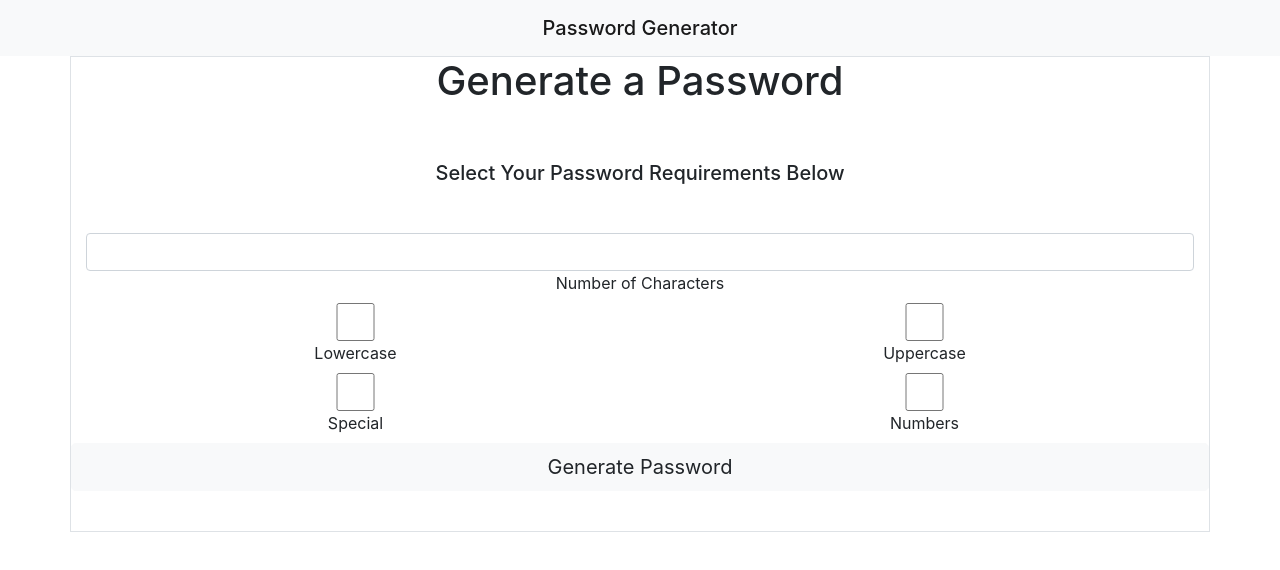
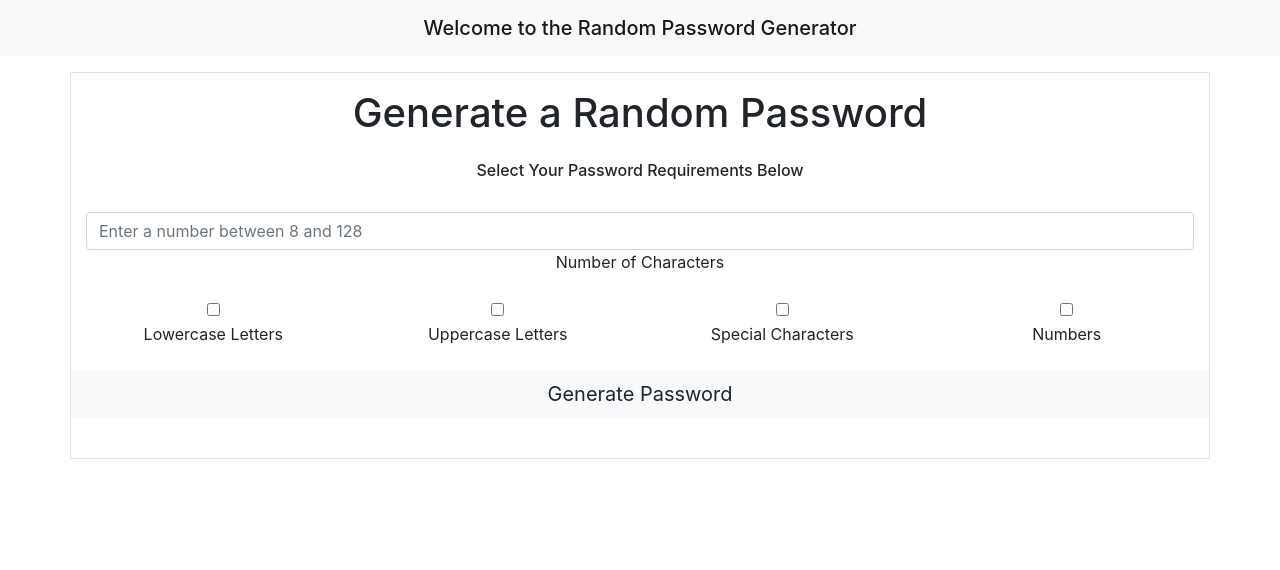
Before and after one commit to rginsberg549/password-generator-v1, a plain HTML site: page index.html in a window 1280 px wide. Drawn offline with nearby package versions, Linux system fonts and the light colour scheme.

Commit message:
finishied project

```diff
--- a/index.html
+++ b/index.html
@@ -10,59 +10,65 @@
 <body>
 
     <nav class="navbar navbar-light bg-light">
-        <span class="navbar-brand mb-0 h1 mx-auto">Password Generator</span>
+        <span class="navbar-brand mb-0 h1 mx-auto">Welcome to the Random Password Generator</span>
       </nav>
 
-    <div class="container border text-center">
+    <div class="container border text-center mt-3">
 
-        <div class="row">
-            <h1 class="col-sm-12 mx-auto">Generate a Password</h1>
+        <div class="row mt-3">
+            <h1 class="col-12 mx-auto">Generate a Random Password</h1>
         </div>
 
         <div class="row">
             <div class="col-12">
-                    <h5 class="m-5">Select Your Password Requirements Below</h5>
+                    <h6 class="m-3">Select Your Password Requirements Below</h6>
             </div>
         </div>
 
 
-        <div class="row">
+        <div class="row mt-3">
 
-            <div class="col-12 mx-auto">
-                <input type="number" class="form-control" id="passwordLength" min="8" max="128">
+            <div class="col-12">
+                <input type="number" class="form-control" id="passwordLength" min="8" max="128" placeholder="Enter a number between 8 and 128">
                 <label for="passwordLength">Number of Characters</label>
               </div>
 
-            <div class="col-sm-6">
-                <input type="checkbox" class="form-control" id="lowercase">
-                <label class="" for="includeLowercase">Lowercase</label>
+            <div class="col-sm-3 mt-3">
+                <input type="checkbox" class="" id="lowercase">
+                <br>
+                <label class="" for="includeLowercase">Lowercase Letters</label>
             </div>
 
-            <div class="col-sm-6">
-                <input type="checkbox" class="form-control" id="uppercase">
-                <label class="" for="includeUppercase">Uppercase</label>
+            <div class="col-sm-3 mt-3">
+                <input type="checkbox" class="" id="uppercase">
+                <br>
+                <label class="" for="includeUppercase">Uppercase Letters</label>
             </div>
 
-            <div class="col-sm-6">
-                <input type="checkbox" class="form-control" id="special">
-                <label class="" for="includeSpecialChars">Special</label>
+            <div class="col-sm-3 mt-3">
+                <input type="checkbox" class="" id="special">
+                <br>
+                <label class="" for="includeSpecialChars">Special Characters</label>
             </div>
 
-            <div class="col-sm-6">
-                <input type="checkbox" class="form-control" id="numbers">
+            <div class="col-sm-3 mt-3">
+                <input type="checkbox" class="" id="numbers">
+                <br>
                 <label class="" for="includeNumbers">Numbers</label>
             </div>
          </div>
 
-         <div class="row">
+         <div class="row mt-3">
             <button class="col-12 generate-password-btn btn btn-light btn-lg mx-auto" type="button" >Generate Password</button>
         </div>
 
         <div class="row m-3">
-            <h5 class=" col-12 mx-auto password"></h5>
+            <h5 class=" col-12 mx-auto password text-danger"></h5>
         </div>
     </div>
 </div>
+
+
     <script src="script.js"></script>
 
 </body>
--- a/script.js
+++ b/script.js
@@ -1,84 +1,94 @@
 
-//Setting up variables to capture if the user wants to include
-//certain character types inside their password
+//Element used to capture password length from user
+var numChars = document.querySelector("#passwordLength");
+
+//Elements used to capture password requirements from user
 var isLowercase = document.querySelector("#lowercase");
 var isUppercase = document.querySelector("#uppercase");
 var isSpecial = document.querySelector("#special");
 var isNumeric = document.querySelector("#numbers");
-var numChars = document.querySelector("#passwordLength");
-var passwordCharList = '';
 
-//Setting up a variable to trigger click event on Generate Password Button
+//Element used to generate a random password
 var generatePasswordBtn = document.querySelector(".generate-password-btn");
 
-//Setting up a variable to return the generated password to the user
+//Element used to populate random password back to the user
 var userPassword = document.querySelector(".password")
 
-
+//This function is used to generate the list of characters that will be used for the password
+//We grab a random number and target the index of this list
 function getPasswordCriteria () {
 
+    //Add lower case letters to the passwordChar string
     if (isLowercase.checked) {
         var lowerChars = "abcdefghijklmopqrstuvwxyz";
     } else {
+        //Remove lower case letters to the passwordChar string
         lowerChars = "";
     }
 
+    //Add upper case letters to the passwordChar string
     if (isUppercase.checked) {
         var upperChars = "ABCDEFGHIJKLMOPQRSTUVWXYZ";
     } else {
+        //Removes upper case letters to the passwordChar string
         upperChars = "";
     }
 
+    //Add special characters to the passwordChar string
     if (isSpecial.checked) {
         var specialChars = "!@#$%^&*()_+<>?";
     } else {
+        //Removes special characters to the passwordChar string
         specialChars = "";
     }
 
+    //Add numbers to the passwordChar string
     if (isNumeric.checked) {
         var numericChars = "1234567890";
     } else {
+        //Removes numbers to the passwordChar string
         numericChars = "";
     }
+    //Generate the passwordCharlist and return it to the generatePassword function
+    var passwordCharList = lowerChars + upperChars + specialChars + numericChars;
 
+    //If users doesn't select any option, we have a default/fallback list of chars to choose from
     if (passwordCharList == "") {
         passwordCharList = "abcdefghijklmopqrstuvwxyzABCDEFGHIJKLMOPQRSTUVWXYZ!@#$%^&*()_+<>?1234567890";
     }
 
-    var passwordCharList = lowerChars + upperChars + specialChars + numericChars;
     return passwordCharList
 }
 
 function generatePassword() {
+    //Store the passwordChar list into the charList variable
     var charList = getPasswordCriteria()
+
+    //Store the passwordLength into the passwordLength variable
+    var passwordLength = numChars.value;
+
+    //Declare variable to store the randomly generated password
     var password = '';
 
-    if (charList == "") {
-        charList= "abcdefghijklmopqrstuvwxyzABCDEFGHIJKLMOPQRSTUVWXYZ!@#$%^&*()_+<>?1234567890";
-    }
-
-    for (let index = 0; index < numChars.value; index++) {
+    //Loop through the charList and pick a random index and pick a character
+    //and add it to the password variable
+    for (let index = 0; index < passwordLength; index++) {
             var item = charList[Math.floor(Math.random()*charList.length)];
             password += item;
         }
 
+    //Ensure the user enters in a defined number of characters
     if (password == '') {
         userPassword.textContent = "Please specify the number of characters between 8 and 128";
-        console.log(userPassword);
     } else {
+        //Return randomly generated password to the user
         userPassword.textContent = password;
     }
 }
 
-
-
-
+//Event listeners
 generatePasswordBtn.addEventListener("click", generatePassword);
-
 isLowercase.addEventListener('click', getPasswordCriteria);
 isUppercase.addEventListener('click', getPasswordCriteria);
 isSpecial.addEventListener('click', getPasswordCriteria);
 isNumeric.addEventListener('click', getPasswordCriteria);
-
-
-getPasswordCriteria ();
--- a/styles.css
+++ b/styles.css
@@ -1,5 +1,4 @@
 .password {
-
     word-wrap: break-word;
     background-color: white;
 }
```
